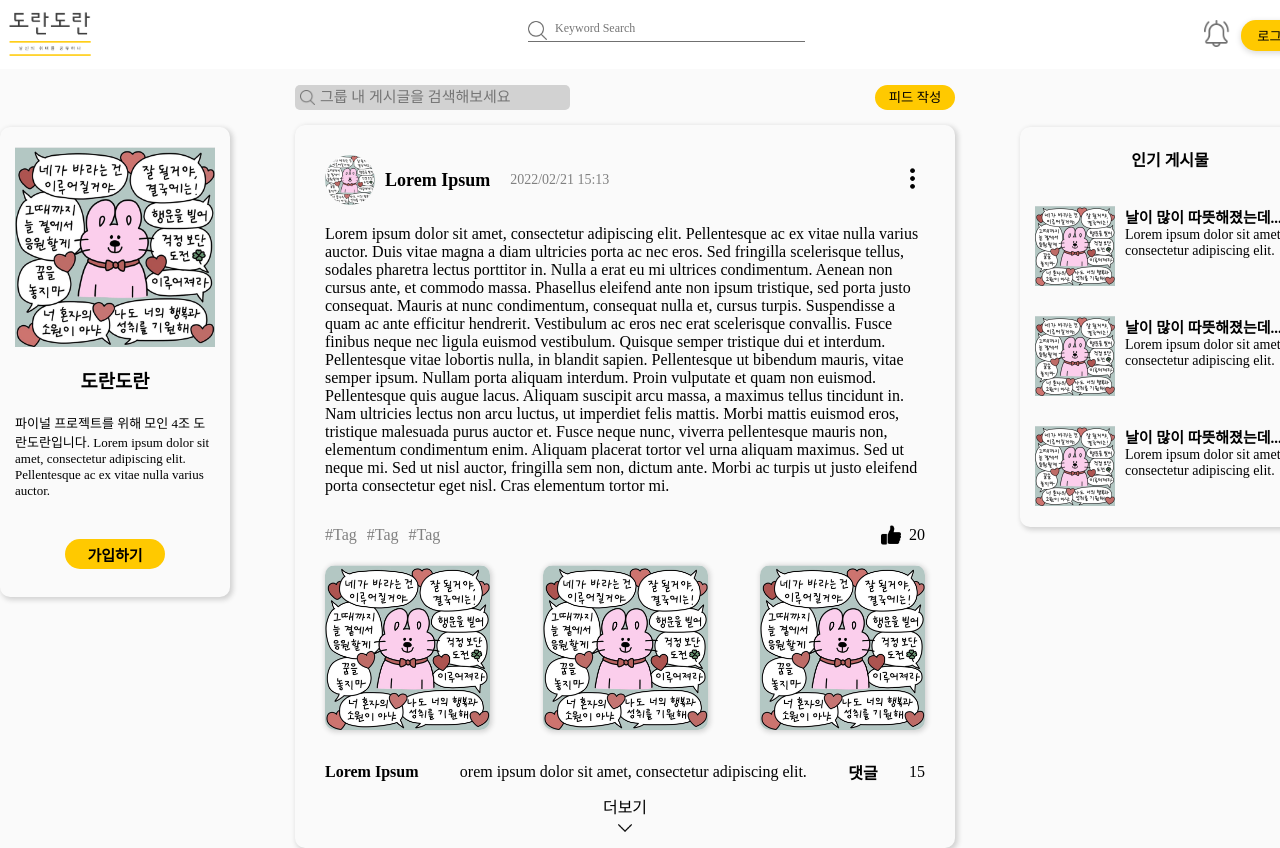
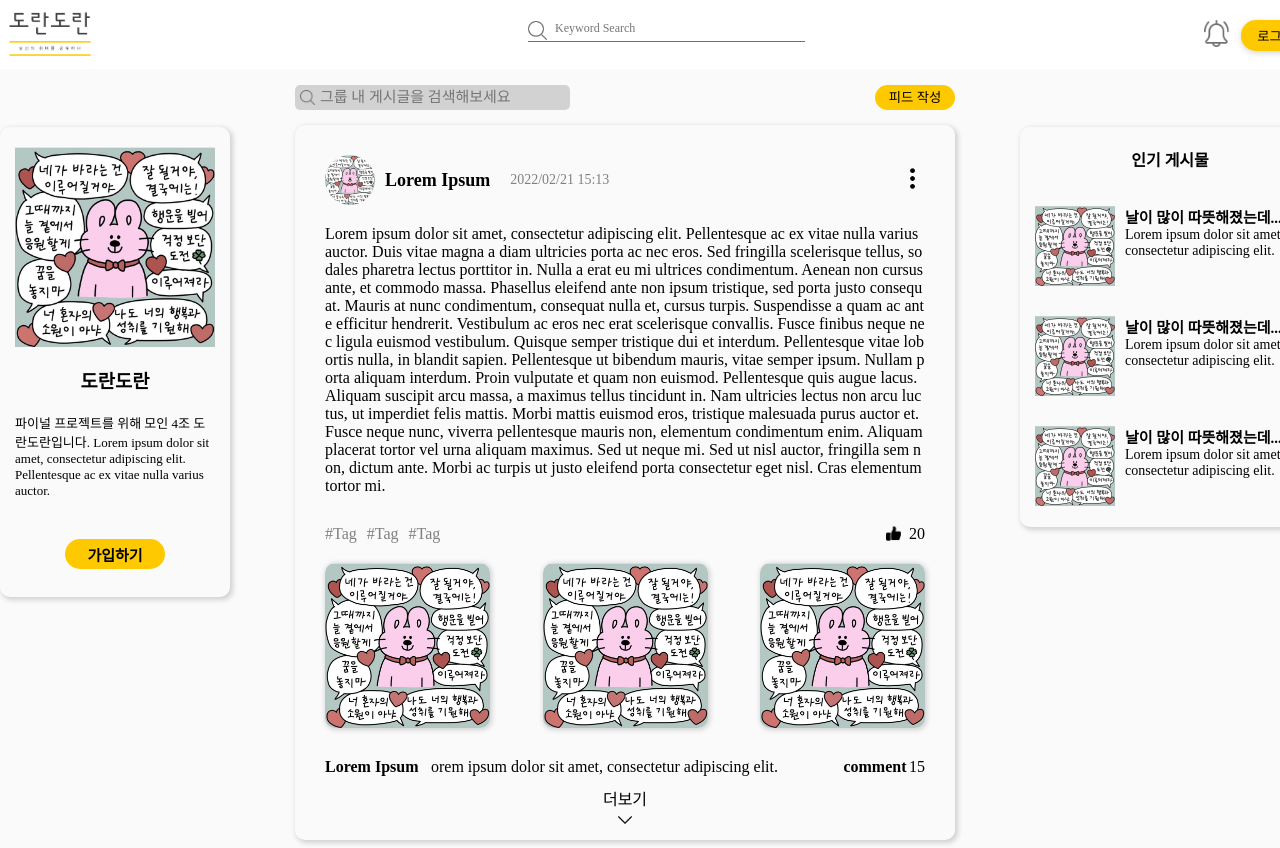
Before and after one commit to jhatab/DORAN, a React (Create React App) app: page /Group in a window 1280 px wide. Shown: the top 848 px of the page. Built offline with nearby package versions, Linux system fonts and the light colour scheme; a web font is replaced by a local one.

Commit message:
minor modification

```diff
--- a/src/components/GroupPage/MiddleMain.css
+++ b/src/components/GroupPage/MiddleMain.css
@@ -101,6 +101,8 @@
 
 .middleContents {
     margin-bottom: 30px;
+    word-break: break-all;
+    text-overflow:ellipsis;
 }
 
 .groupFeedLower {
@@ -128,9 +130,10 @@
 }
 
 .groupLike img{
-    width: 20px;
-    height: 20px;
+    width: 15px;
+    height: 15px;
     margin-right: 8px;
+    margin-bottom: 1px;
 }
 
 .groupLike img:hover,
@@ -162,6 +165,12 @@
     display: flex;
     justify-content: space-between;
     align-items: center;
+}
+
+.groupComment p {
+    width: 400px;
+    word-break: break-all;
+    text-overflow:ellipsis;
 }
 
 .groupComment span:nth-of-type(1) {
--- a/src/components/GroupPage/MiddleMain.jsx
+++ b/src/components/GroupPage/MiddleMain.jsx
@@ -47,7 +47,7 @@ Proin vulputate et quam non euismod. Pellentesque quis augue lacus. Aliquam susc
             <div className="groupComment">
                 <span>Lorem Ipsum</span>
                 <p>orem ipsum dolor sit amet, consectetur adipiscing elit.</p>
-                <span>댓글</span>
+                <span>comment</span>
                 <span>15</span>
             </div>
             <div className="groupReadMore">
```
